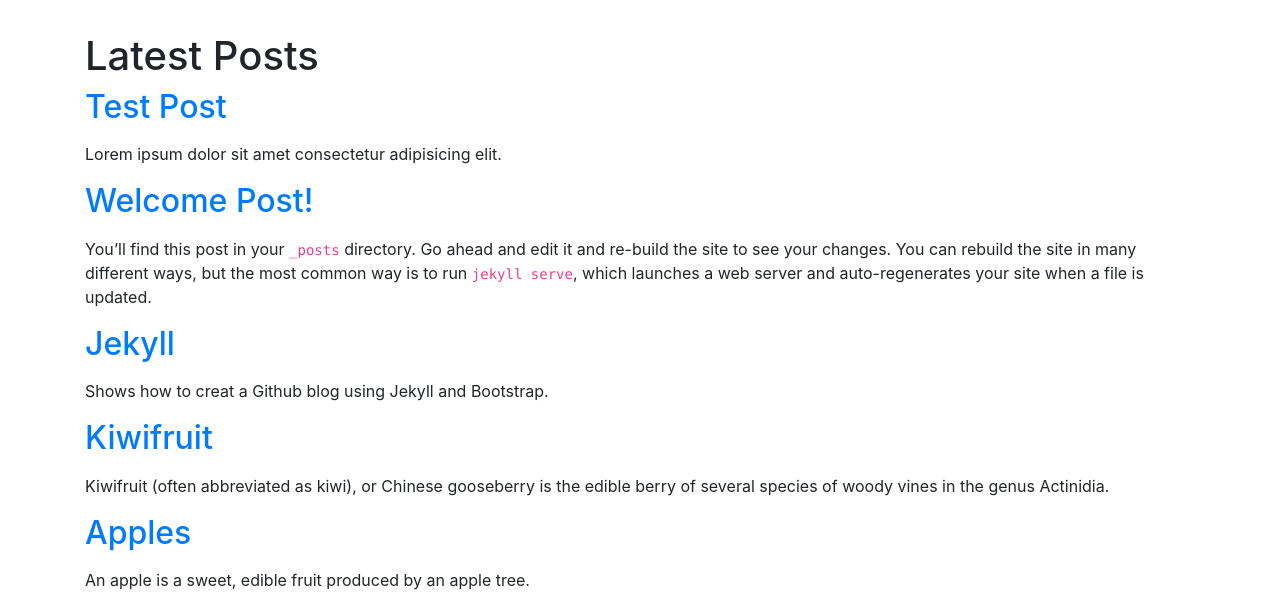
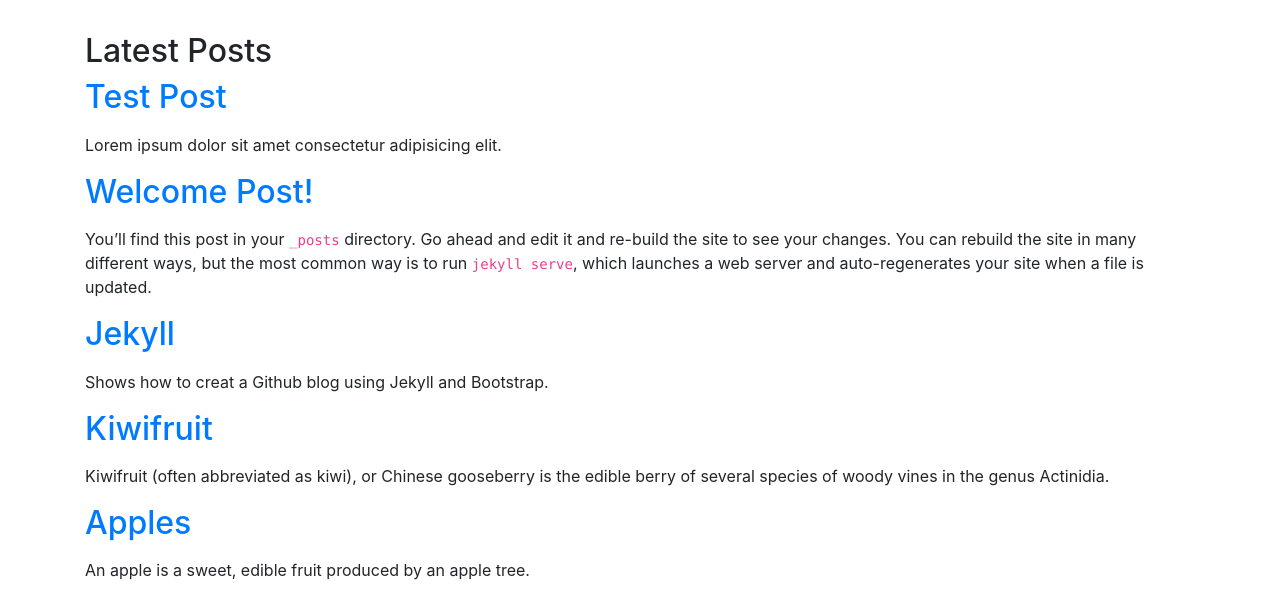
Before and after one commit to kunupat/kunupat.github.io, a Jekyll site: the page built from blog.html, in a window 1280 px wide. Shown: the part 344-952 px from the top of the page. Built offline with Jekyll 4.4.1, drawn with Linux system fonts in a browser that asks for light colours; nearby versions of some CDN libraries; comment, search, counter and statistics services are not loaded.

Commit message:
SEO changes

```diff
--- a/_layouts/about.html
+++ b/_layouts/about.html
@@ -3,7 +3,7 @@ layout: default
 ---
 <div class="panel panel-default">
         <div class="panel-heading">
-                <h1>About</h1>
+                <h2>About</h2>
         </div>
         <div class="panel-body">
                 {{ content }}
--- a/_layouts/post.html
+++ b/_layouts/post.html
@@ -3,7 +3,7 @@ layout: "default"
 ---
 
 <div class="page-header">
-        <h1>{{ page.title }}</h1>
+        <h2>{{ page.title }}</h2>
         <p>{{ page.date | date_to_string }} - {{ page.author }}</p>
 </div>
 
--- a/_sass/main.scss
+++ b/_sass/main.scss
@@ -5,7 +5,7 @@
 
 #jumbotron{
   text-align: center;
-  background-image: url("/assets/images/abstract-access-close-up-1089438\ \(1\).jpg");
+  background-image: url("/assets/images/jumbotron-bg.jpg");
   background-size: cover;
   color: white;
   border-radius:0%;
--- a/blog.html
+++ b/blog.html
@@ -3,7 +3,7 @@ layout: default
 title: Blog
 ---
 <div class="page-header">
-<h1>Latest Posts</h1>
+<h2>Latest Posts</h2>
 </div>
 <ul class="nav nav-pills nav-stacked">
   {% for post in site.posts %}
```
Also changed, not shown: index.md (+1 -1 lines), 1 other file.
